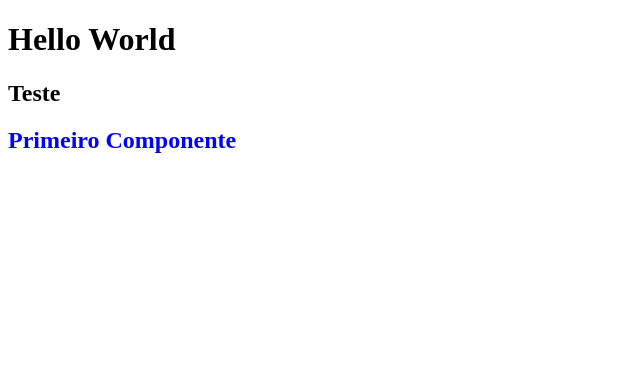
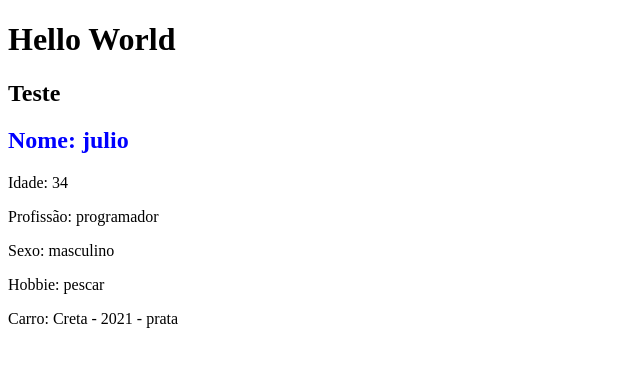
Before and after one commit to julio-kuniwake/momentos-front, an Angular app: page / in a window 1280 px wide. Shown: the top 366 px of the page, without its empty margins (0-640 px from the left). Built offline with nearby package versions, Linux system fonts and the light colour scheme.

Commit message:
Interpolação de dados

```diff
--- a/src/app/components/first-component/first-component.component.html
+++ b/src/app/components/first-component/first-component.component.html
@@ -1 +1,6 @@
-<h2>Primeiro Componente</h2>
+<h2>Nome: {{ name }}</h2>
+<p>Idade: {{ age }}</p>
+<p>Profissão: {{ job }}</p>
+<p>Sexo: {{ sexo }}</p>
+<p>Hobbie: {{ hobbies[1] }}</p>
+<p>Carro: {{ car.nome }} - {{ car.ano }} - {{ car.cor }}</p>
--- a/src/app/components/first-component/first-component.component.ts
+++ b/src/app/components/first-component/first-component.component.ts
@@ -3,8 +3,22 @@ import { Component } from '@angular/core';
 @Component({
   selector: 'app-first-component',
   templateUrl: './first-component.component.html',
-  styleUrls: ['./first-component.component.css']
+  styleUrls: ['./first-component.component.css'],
 })
 export class FirstComponentComponent {
+  name: string = 'julio';
+  age: number = 34;
+  job = 'programador';
+  sexo = 'masculino';
 
+  hobbies = ["Correr", "pescar", "jogar"]
+  car = {
+    nome: "Creta",
+    ano: "2021",
+    cor: "prata"
+  }
+
+  constructor() {}
+
+  ngOnInit(): void {}
 }
```
